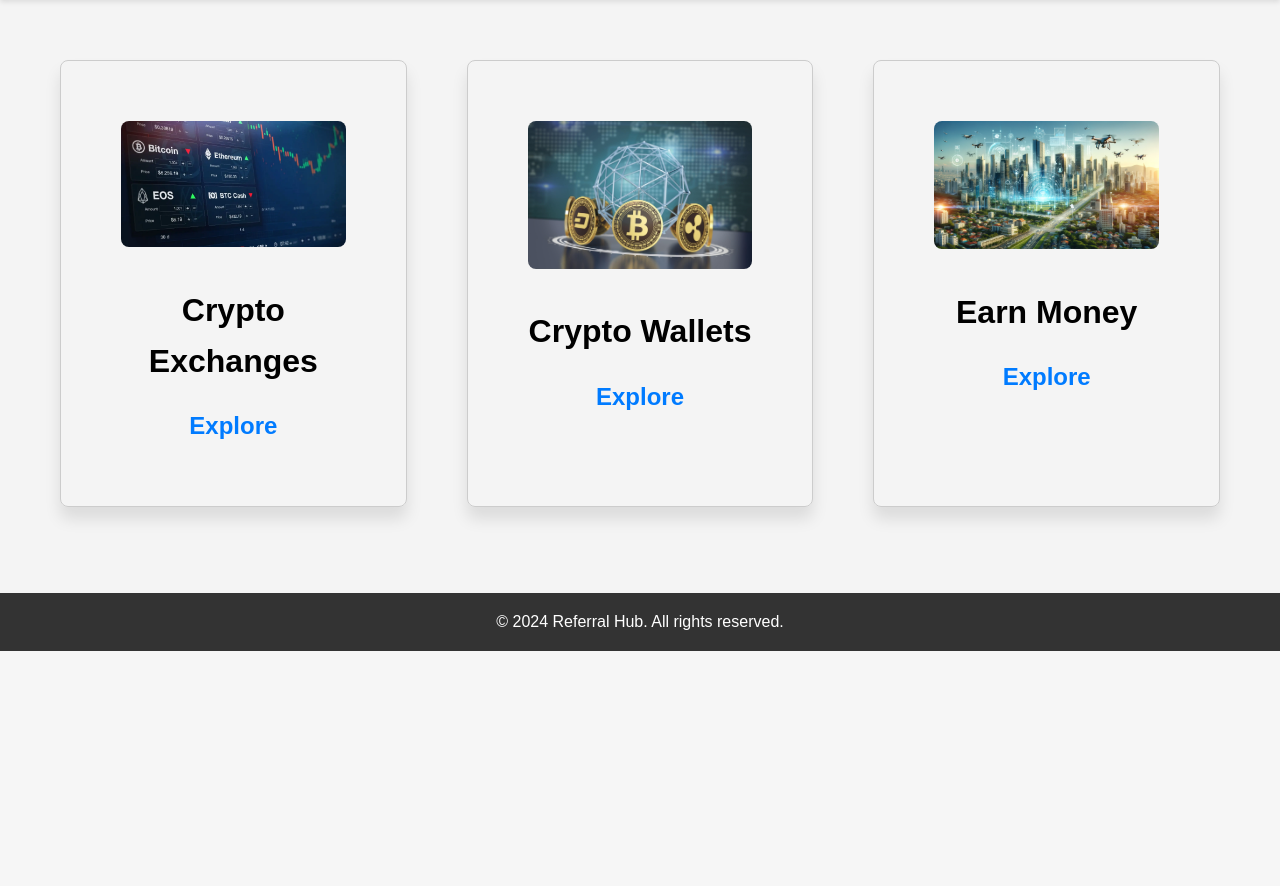
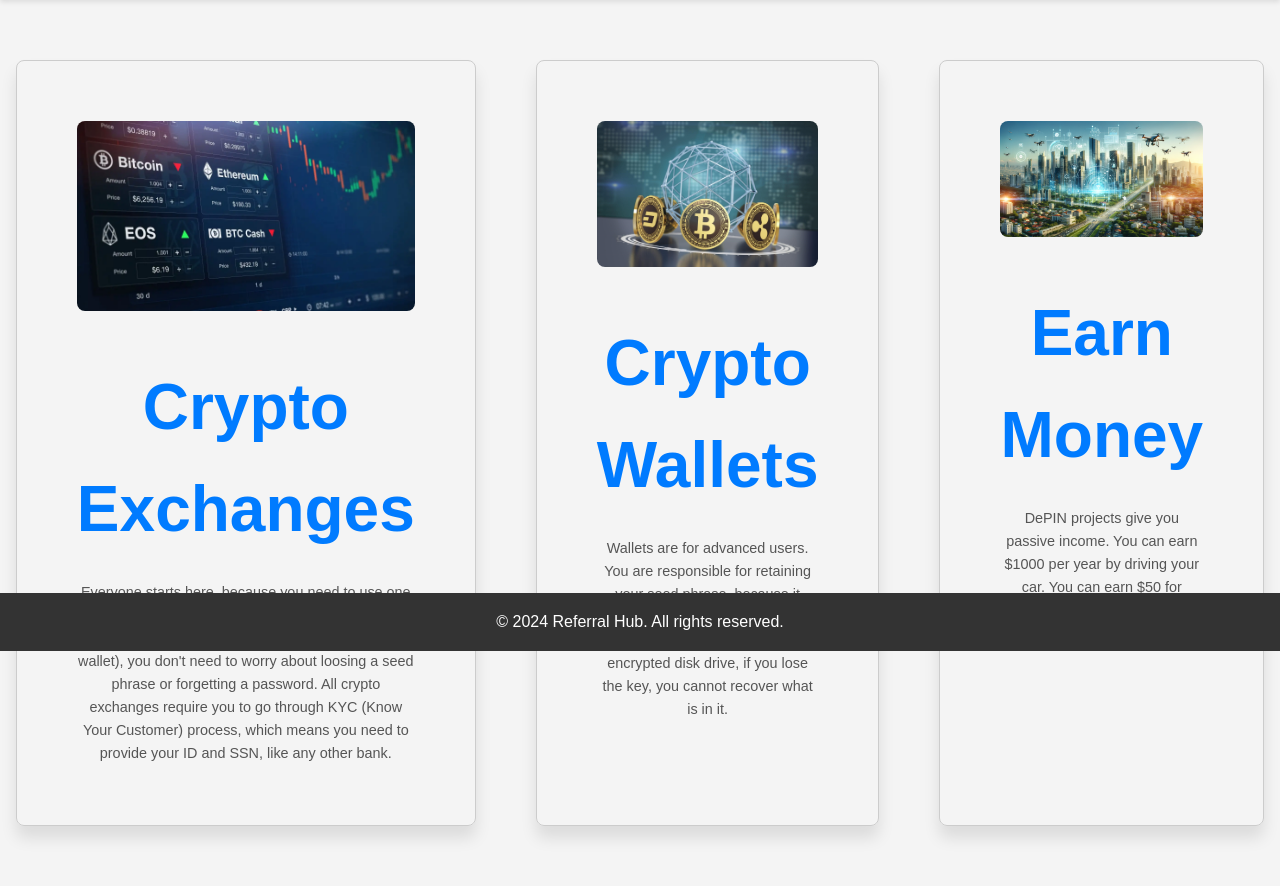
Before and after one commit to BusyStas/stasclub, a Flask app: page / in a window 1280 px wide. Shown: the part 149-1035 px from the top of the page. Before the commit the page ends 800 px from the top, so only its background shows below. Run offline with Flask 3, Linux system fonts and the light colour scheme.

Commit message:
landing page details

```diff
--- a/templates/index.html
+++ b/templates/index.html
@@ -30,11 +30,15 @@
             text-decoration: none;
             color: #007BFF;
             font-weight: bold;
-            font-size: 1.5em; /* Larger font for links */
+            font-size: 2em; /* Larger font for links */
         }
         .box h2 {
             font-size: 2em; /* Larger font for headings */
             margin-bottom: 20px;
+        }
+        .box p {
+            font-size: 0.9em; /* Smaller font for detailed text */
+            color: #555;
         }
     </style>
 </head>
@@ -46,18 +50,30 @@
     <main class="main-container">
         <div class="box">
             <img src="{{ url_for('static', filename='images/page_exchanges.webp') }}" alt="Exchanges">
-            <h2>Crypto Exchanges</h2>
-            <a href="{{ url_for('exchanges') }}">Explore</a>
+            <a href="{{ url_for('exchanges') }}"><h2>Crypto Exchanges</h2></a>
+            <p> Everyone starts here, because you need to use one of exchanges to bring your money in from a bank account.
+                When you use a crypto exchange (unlike a wallet), you don't need to worry about loosing a seed phrase or forgetting a password.
+                All crypto exchanges require you to go through KYC (Know Your Customer) process, which means you need to provide your ID and SSN, like any other bank.
+            </p>
         </div>
         <div class="box">
             <img src="{{ url_for('static', filename='images/page_wallets.jpg') }}" alt="Wallets">
-            <h2>Crypto Wallets</h2>
-            <a href="{{ url_for('wallets') }}">Explore</a>
+            <a href="{{ url_for('wallets') }}"><h2>Crypto Wallets</h2></a>
+            <p>
+                Wallets are for advanced users.
+                You are responsible for retaining your seed phrase, because it cannot be changed likt a password.
+                It is very similar to an encrypted disk drive, if you lose the key, you cannot recover what is in it.
+
+            </p>
         </div>
         <div class="box">
             <img src="{{ url_for('static', filename='images/page_depin.png') }}" alt="Earn Money">
-            <h2>Earn Money</h2>
-            <a href="{{ url_for('depin') }}">Explore</a>
+            <a href="{{ url_for('depin') }}"><h2>Earn Money</h2></a>
+            <p>
+                DePIN projects give you passive income.
+                You can earn $1000 per year by driving your car.
+                You can earn $50 for sharing your GPU power, and so on.
+            </p>
         </div>
     </main>
     <footer>
```
